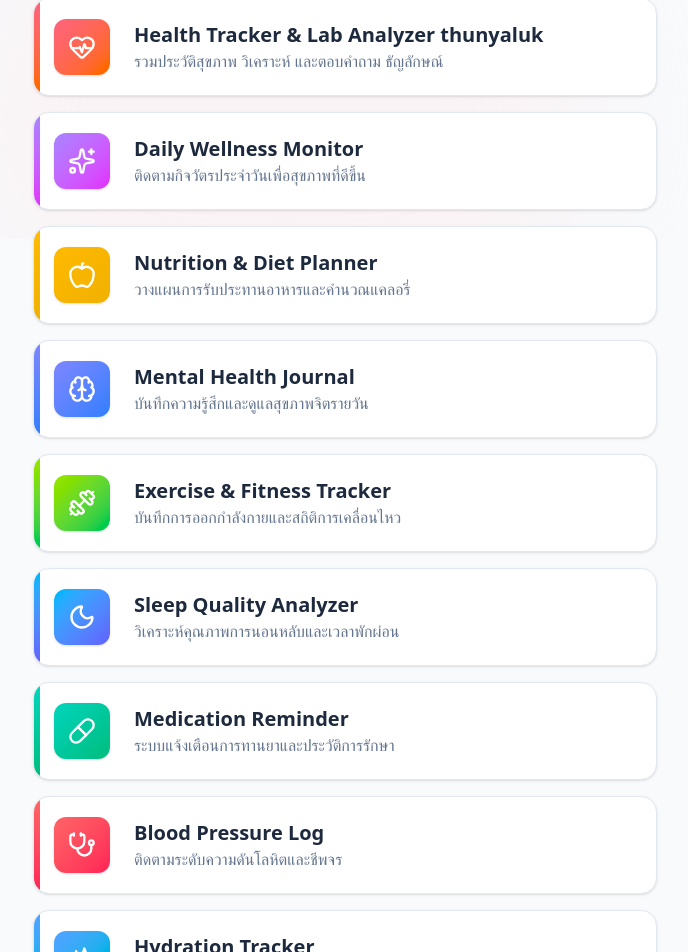
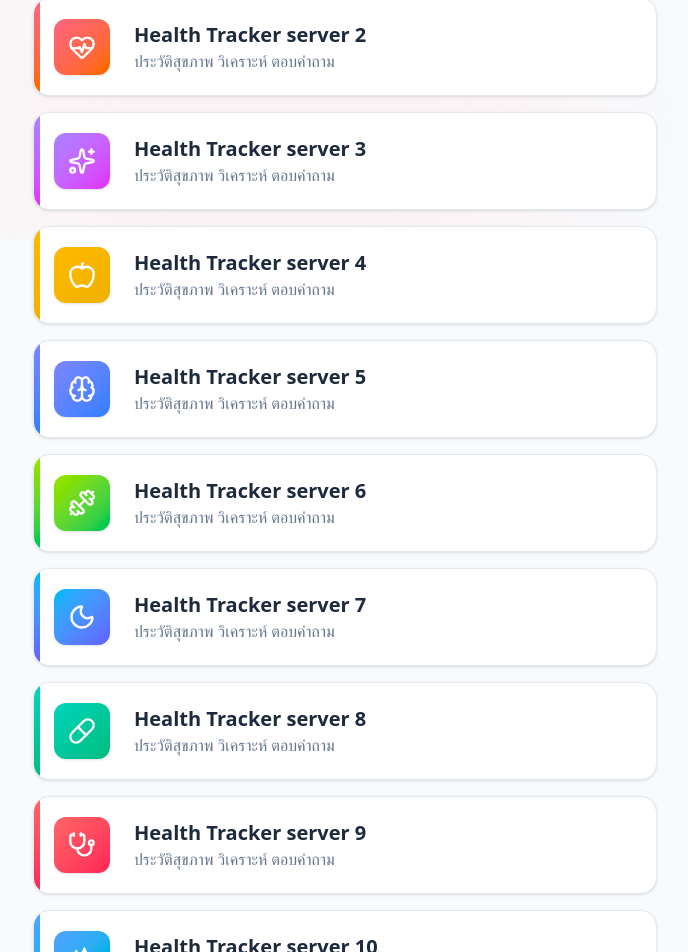
Before and after one commit to ulidsp/Health-Hub-Links, a React (Vite) app: page / in a window 1280 px wide. Shown: the part 561-1513 px from the top of the page, without its empty margins (295-983 px from the left). Built offline with nearby package versions, Linux system fonts and the light colour scheme.

Commit message:
refactor(constants): Standardize health app names and descriptions
Updates the names and descriptions of health applications in constants.ts to a consistent format, improving clarity and maintainability.

```diff
--- a/src/constants.ts
+++ b/src/constants.ts
@@ -10,7 +10,7 @@ export interface HealthApp {
 export const HEALTH_APPS: HealthApp[] = [
   {
     id: '1',
-    name: 'Health Tracker server 10',
+    name: 'Health Tracker server 1',
     description: 'ประวัติสุขภาพ วิเคราะห์ ตอบคำถาม',
     url: 'https://health-tracker-lab-analyzer-firebas.vercel.app',
     color: 'from-emerald-400 to-cyan-500',
@@ -18,72 +18,72 @@ export const HEALTH_APPS: HealthApp[] = [
   },
   {
     id: '2',
-    name: 'Health Tracker & Lab Analyzer thunyaluk',
-    description: 'รวมประวัติสุขภาพ วิเคราะห์ และตอบคำถาม ธัญลักษณ์',
+    name: 'Health Tracker server 2',
+    description: 'ประวัติสุขภาพ วิเคราะห์ ตอบคำถาม',
     url: 'https://health-tracker-lab-analyzer-thunyaluk.onrender.com',
     color: 'from-rose-400 to-orange-500',
     icon: 'HeartPulse',
   },
   {
     id: '3',
-    name: 'Daily Wellness Monitor',
-    description: 'ติดตามกิจวัตรประจำวันเพื่อสุขภาพที่ดีขึ้น',
+    name: 'Health Tracker server 3',
+    description: 'ประวัติสุขภาพ วิเคราะห์ ตอบคำถาม',
     url: '#',
     color: 'from-violet-400 to-fuchsia-500',
     icon: 'Sparkles',
   },
   {
     id: '4',
-    name: 'Nutrition & Diet Planner',
-    description: 'วางแผนการรับประทานอาหารและคำนวณแคลอรี่',
+    name: 'Health Tracker server 4',
+    description: 'ประวัติสุขภาพ วิเคราะห์ ตอบคำถาม',
     url: '#',
     color: 'from-amber-400 to-yellow-500',
     icon: 'Apple',
   },
   {
     id: '5',
-    name: 'Mental Health Journal',
-    description: 'บันทึกความรู้สึกและดูแลสุขภาพจิตรายวัน',
+    name: 'Health Tracker server 5',
+    description: 'ประวัติสุขภาพ วิเคราะห์ ตอบคำถาม',
     url: '#',
     color: 'from-indigo-400 to-blue-500',
     icon: 'Brain',
   },
   {
     id: '6',
-    name: 'Exercise & Fitness Tracker',
-    description: 'บันทึกการออกกำลังกายและสถิติการเคลื่อนไหว',
+    name: 'Health Tracker server 6',
+    description: 'ประวัติสุขภาพ วิเคราะห์ ตอบคำถาม',
     url: '#',
     color: 'from-lime-400 to-green-500',
     icon: 'Dumbbell',
   },
   {
     id: '7',
-    name: 'Sleep Quality Analyzer',
-    description: 'วิเคราะห์คุณภาพการนอนหลับและเวลาพักผ่อน',
+    name: 'Health Tracker server 7',
+    description: 'ประวัติสุขภาพ วิเคราะห์ ตอบคำถาม',
     url: '#',
     color: 'from-sky-400 to-indigo-500',
     icon: 'Moon',
   },
   {
     id: '8',
-    name: 'Medication Reminder',
-    description: 'ระบบแจ้งเตือนการทานยาและประวัติการรักษา',
+    name: 'Health Tracker server 8',
+    description: 'ประวัติสุขภาพ วิเคราะห์ ตอบคำถาม',
     url: '#',
     color: 'from-teal-400 to-emerald-500',
     icon: 'Pill',
   },
   {
     id: '9',
-    name: 'Blood Pressure Log',
-    description: 'ติดตามระดับความดันโลหิตและชีพจร',
+    name: 'Health Tracker server 9',
+    description: 'ประวัติสุขภาพ วิเคราะห์ ตอบคำถาม',
     url: '#',
     color: 'from-red-400 to-rose-500',
     icon: 'Stethoscope',
   },
   {
     id: '10',
-    name: 'Hydration Tracker',
-    description: 'บันทึกการดื่มน้ำและแจ้งเตือนระหว่างวัน',
+    name: 'Health Tracker server 10',
+    description: 'ประวัติสุขภาพ วิเคราะห์ ตอบคำถาม',
     url: '#',
     color: 'from-blue-400 to-cyan-500',
     icon: 'Droplets',
```
